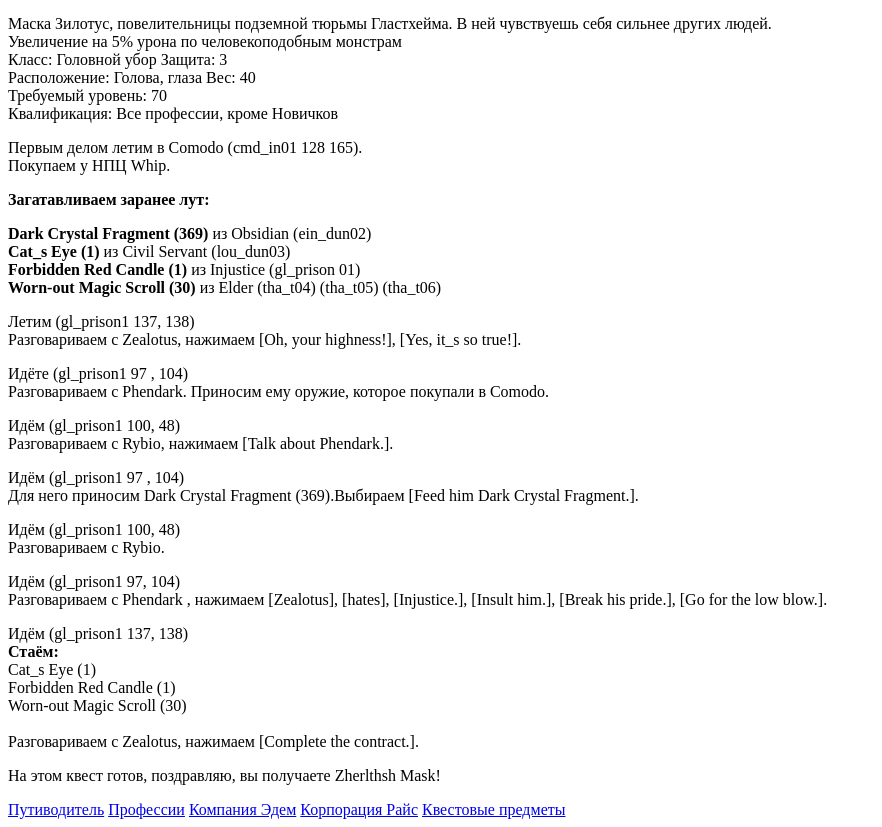
After one commit to Xsoid/rofenrir.ru, a PHP site: template views/site/pages/info/items/5121.php in a window 1280 px wide. The commit adds this page. Shown: the part 367-1194 px from the top of the page, without its empty margins (0-882 px from the left). Run offline with PHP 8.4, Linux system fonts and the light colour scheme; the template is opened without the code that fills it, so the values that code supplies are empty.

Commit message:
Больше items

```diff
--- /dev/null
+++ b/views/site/pages/info/items/5121.php
@@ -0,0 +1,61 @@
+<?php
+
+/* @var $this yii\web\View */
+
+$this->title = "Zealotus Mask";
+$this->registerMetaTag([
+     'name' => 'keywords',
+     'content' => 'Квестовые предметы, items, Zealotus Mask, Маска Зилотус'
+]);
+$this->registerMetaTag([
+     'name' => 'description',
+     'content' => ''
+]);
+$this->params['breadcrumbs'][] = ['label' => 'Путиводитель', 'url' => ['info/index']];
+$this->params['breadcrumbs'][] = ['label' => 'Квестовые предметы', 'url' => ['info/items/index']];
+$this->params['breadcrumbs'][] = "Zealotus Mask";
+?>
+<div class="row">
+    <div class="col">
+        <h1>Zealotus Mask <small>Маска Зилотус</small></h1>
+        <p><img class="img-fluid" src="/img/content/info/items/cover_zealotus_mask.jpg"></a></p>
+        <p>Маска Зилотус, повелительницы подземной тюрьмы Гластхейма. В ней чувствуешь себя сильнее других людей.<br>
+        Увеличение на 5% урона по человекоподобным монстрам<br>
+        Класс: Головной убор Защита: 3<br>
+        Расположение: Голова, глаза Вес: 40<br>
+        Требуемый уровень: 70<br>
+        Квалификация: Все профессии, кроме Новичков</p>
+        <p>Первым делом летим в Comodo (cmd_in01 128 165).<br>
+        Покупаем у НПЦ Whip.</p>
+        <p><b>Загатавливаем заранее лут:</b></p>
+        <p><b>Dark Crystal Fragment (369)</b> из Obsidian (ein_dun02)<br>
+        <b>Cat_s Eye (1)</b> из Civil Servant (lou_dun03)<br>
+        <b>Forbidden Red Candle (1)</b> из Injustice (gl_prison 01)<br>
+        <b>Worn-out Magic Scroll (30)</b> из Elder (tha_t04) (tha_t05) (tha_t06)</p>
+        <p>Летим  (gl_prison1 137, 138)<br>
+        Разговариваем с Zealotus, нажимаем [Oh, your highness!], [Yes, it_s so true!].</p>
+        <p>Идёте (gl_prison1 97 , 104)<br>
+        Разговариваем с Phendark. Приносим ему оружие, которое покупали в Comodo.</p>
+        <p>Идём (gl_prison1 100, 48)<br>
+        Разговариваем с Rybio, нажимаем [Talk about Phendark.].</p>
+        <p>Идём (gl_prison1 97 , 104)<br>
+        Для него приносим Dark Crystal Fragment (369).Выбираем [Feed him Dark Crystal Fragment.].</p>
+        <p>Идём (gl_prison1 100, 48)<br>
+        Разговариваем с Rybio.</p>
+        <p>Идём (gl_prison1 97, 104)<br>
+        Разговариваем с Phendark , нажимаем [Zealotus], [hates], [Injustice.], [Insult him.], [Break his pride.], [Go for the low blow.].</p>
+        <p>Идём (gl_prison1 137, 138)<br>
+        <b>Стаём:</b><br>
+        Cat_s Eye (1)<br>
+        Forbidden Red Candle (1)<br>
+        Worn-out Magic Scroll (30)<br>
+        <br>
+        Разговариваем с Zealotus, нажимаем [Complete the contract.].</p>
+        <p>На этом квест готов, поздравляю, вы получаете Zherlthsh Mask!</p>
+    </div>
+    <div class="col-md-3 d-none d-md-block">
+        <div class="bs-component">
+            <?= $this->render('../_menu') ?>
+        </div>
+    </div>
+</div>
```
Also changed, not shown: views/site/pages/info/items/index.php (+7 -0 lines), web/img/art/mobs/zealotus.jpg (added), web/img/content/info/items/cover_zealotus_mask.jpg (added).
